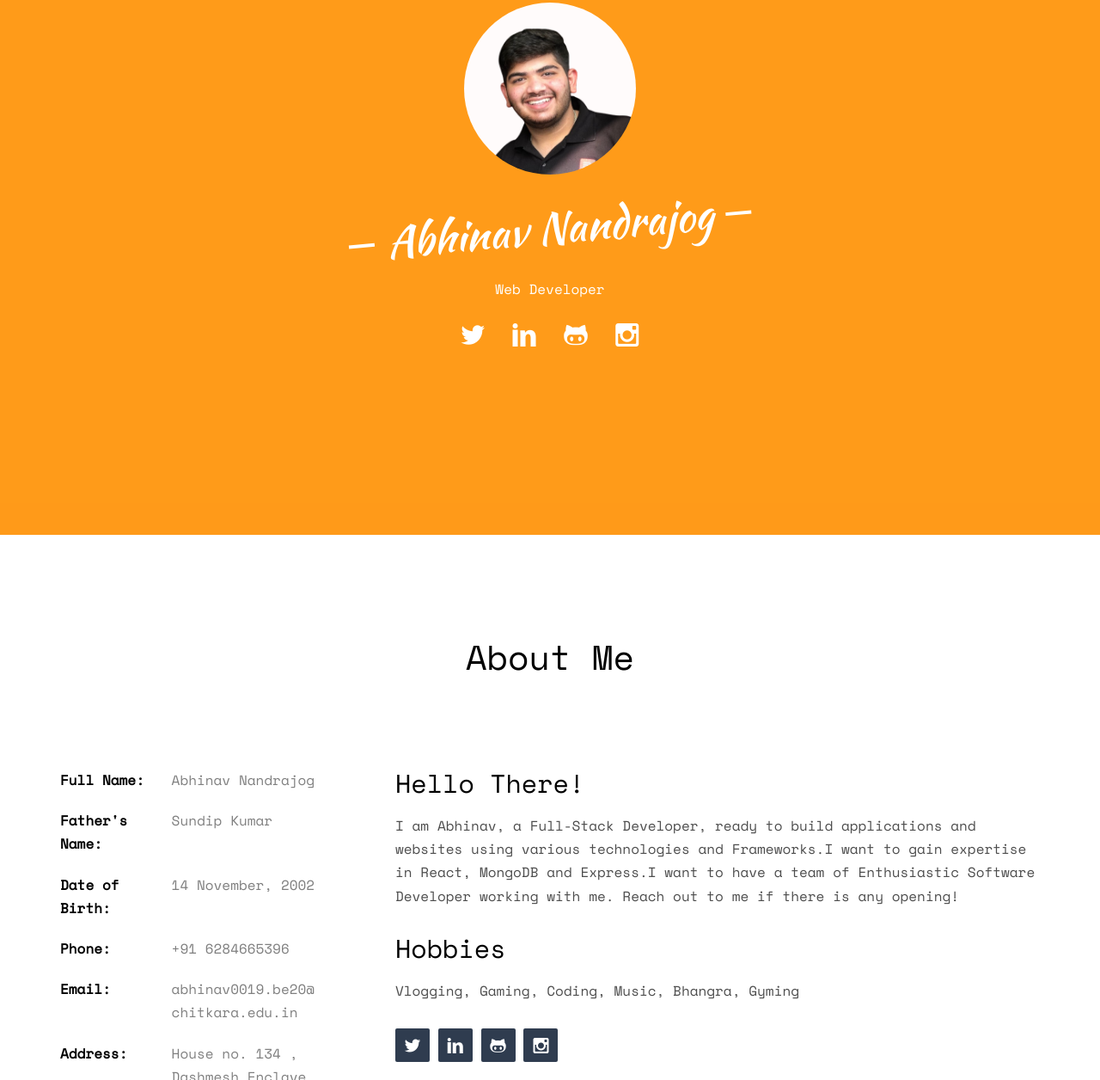
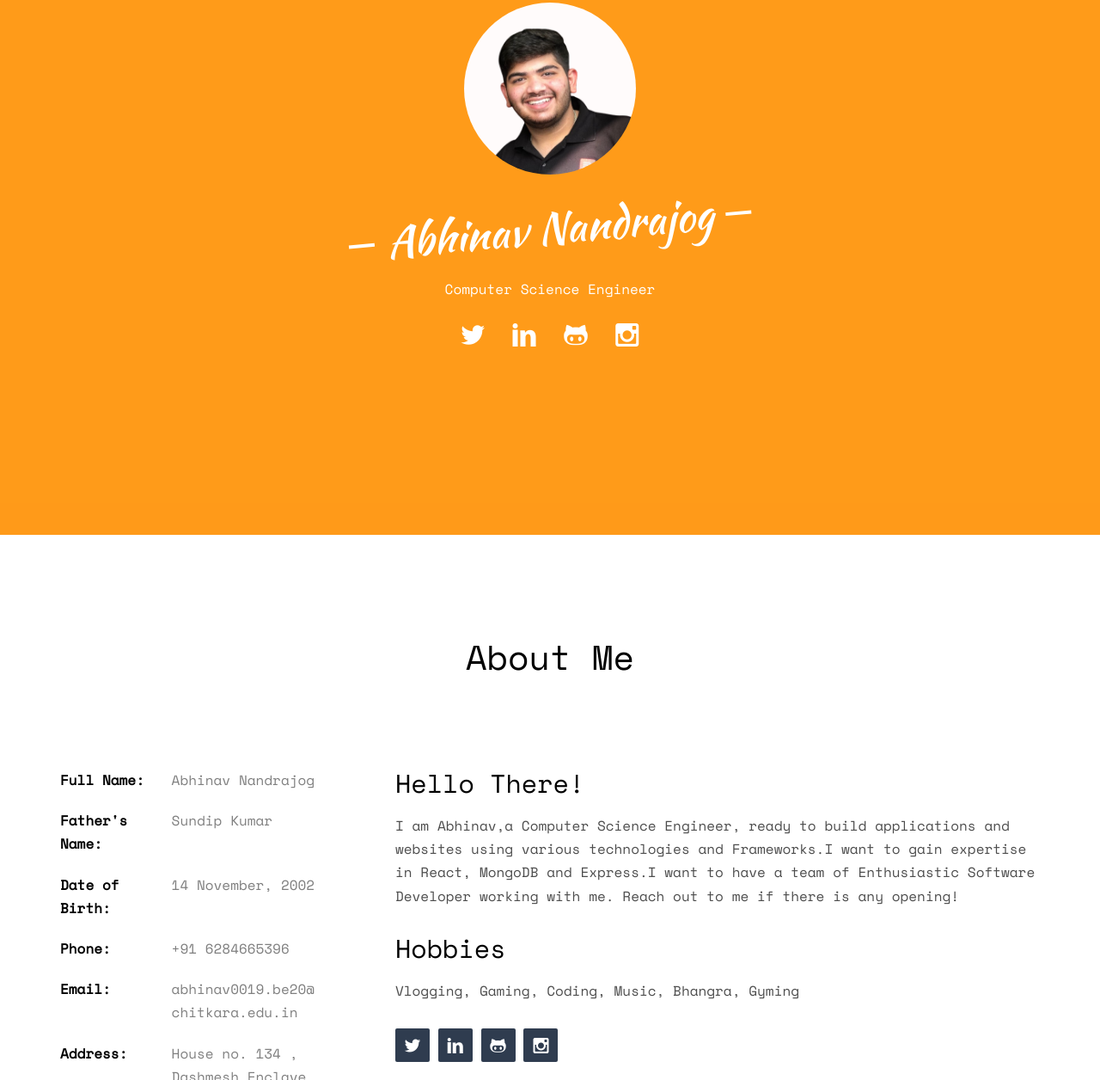
Before and after one commit to abhinavnandrajog/Portfolio, a plain HTML site: page index.html in a window 1280 px wide. Shown: the part 178-1434 px from the top of the page at 86% size. Drawn offline with nearby package versions, Linux system fonts and the light colour scheme; some packages are replaced by stand-ins of ours; no server answers; files whose address does not match are found by name.

Commit message:
Update index.html

```diff
--- a/index.html
+++ b/index.html
@@ -40,7 +40,7 @@
 						<div class="display-tc js-fullheight animate-box" data-animate-effect="fadeIn">
 							<div class="profile-thumb" style="background: url(images/Me1.png);"></div>
 							<h1><span>Abhinav Nandrajog</span></h1>
-							<h3><span>Web Developer </span></h3>
+							<h3><span>Computer Science Engineer </span></h3>
 							<p>
 								<ul class="fh5co-social-icons">
 									<li><a href="https://twitter.com/abhinavNandraj1"><i class="icon-twitter2"></i></a></li>
@@ -84,7 +84,7 @@
 				</div>
 				<div class="col-md-8">
 					<h2>Hello There!</h2>
-					<p>I am Abhinav, a Full-Stack Developer, ready to build applications and websites using various technologies and Frameworks.I want to gain expertise in React, MongoDB and Express.I want to have a team of Enthusiastic Software Developer working with me.
+					<p>I am Abhinav,a Computer Science Engineer, ready to build applications and websites using various technologies and Frameworks.I want to gain expertise in React, MongoDB and Express.I want to have a team of Enthusiastic Software Developer working with me.
 					Reach out to me if there is any opening! </p>
 
 					<h2>Hobbies</h2>
```
